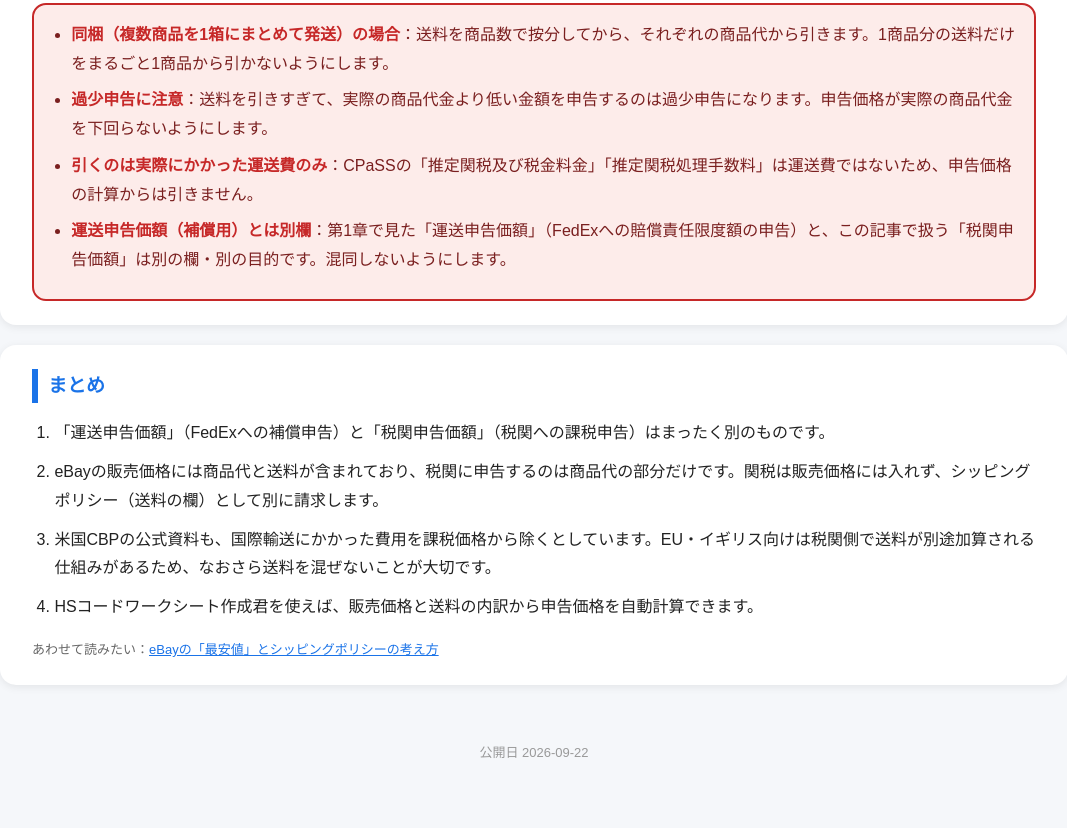
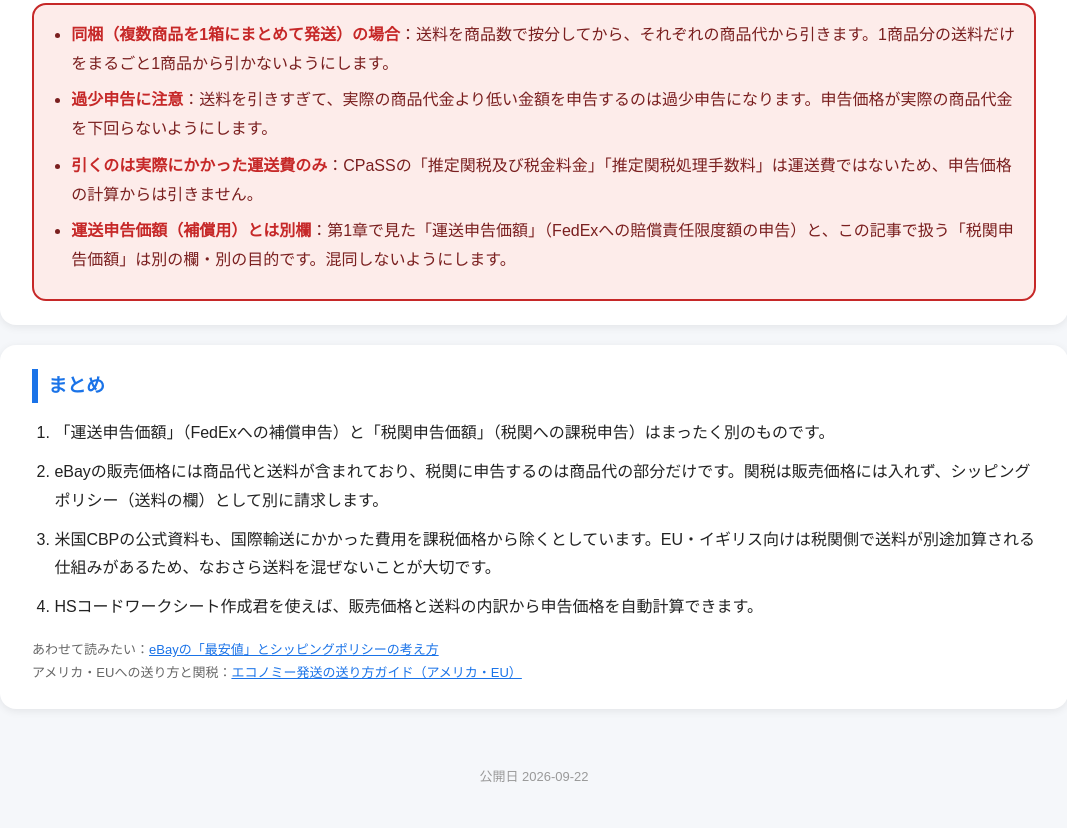
Before and after one commit to naokijodan/ebay-declared-value-guide, a plain HTML site: page index.html in a window 1280 px wide. Shown: the part 6176-7004 px from the top of the page, without its empty margins (106-1173 px from the left). Before the commit the page ends 6981 px from the top, so only its background shows below. Drawn offline with Linux system fonts and the light colour scheme.

Commit message:
エコノミー発送の送り方ガイド（アメリカ・EU）へのリンクを追加
Co-Authored-By: Claude Opus 5.5 <noreply@anthropic.com>

```diff
--- a/index.html
+++ b/index.html
@@ -973,7 +973,8 @@
       <li>HSコードワークシート作成君を使えば、販売価格と送料の内訳から申告価格を自動計算できます。</li>
     </ol>
     <p class="source-note">
-      あわせて読みたい：<a href="https://naokijodan.github.io/ebay-lowest-price-guide/" target="_blank" rel="noopener">eBayの「最安値」とシッピングポリシーの考え方</a>
+      あわせて読みたい：<a href="https://naokijodan.github.io/ebay-lowest-price-guide/" target="_blank" rel="noopener">eBayの「最安値」とシッピングポリシーの考え方</a><br>
+      アメリカ・EUへの送り方と関税：<a href="https://naokijodan.github.io/ebay-eu-game-shipping-guide/" target="_blank" rel="noopener">エコノミー発送の送り方ガイド（アメリカ・EU）</a>
     </p>
   </section>
 
```
